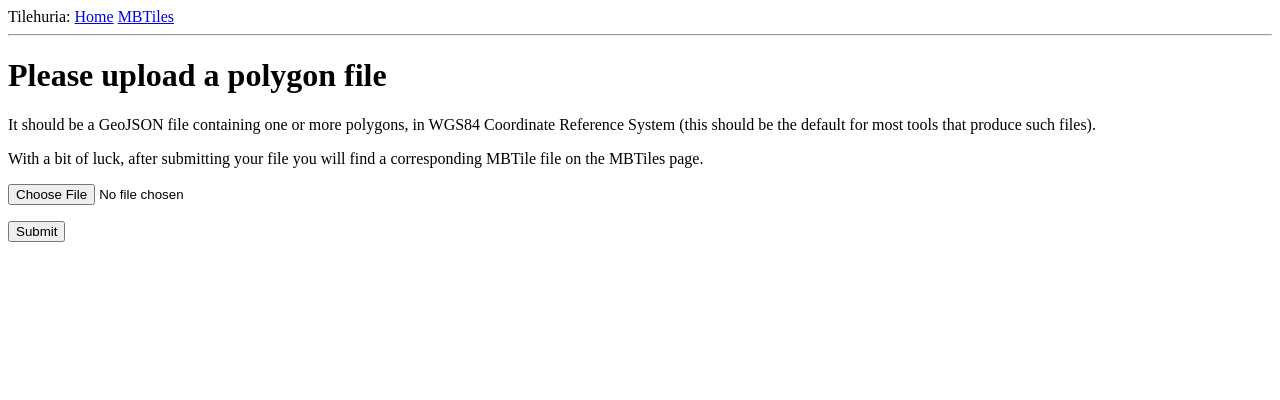
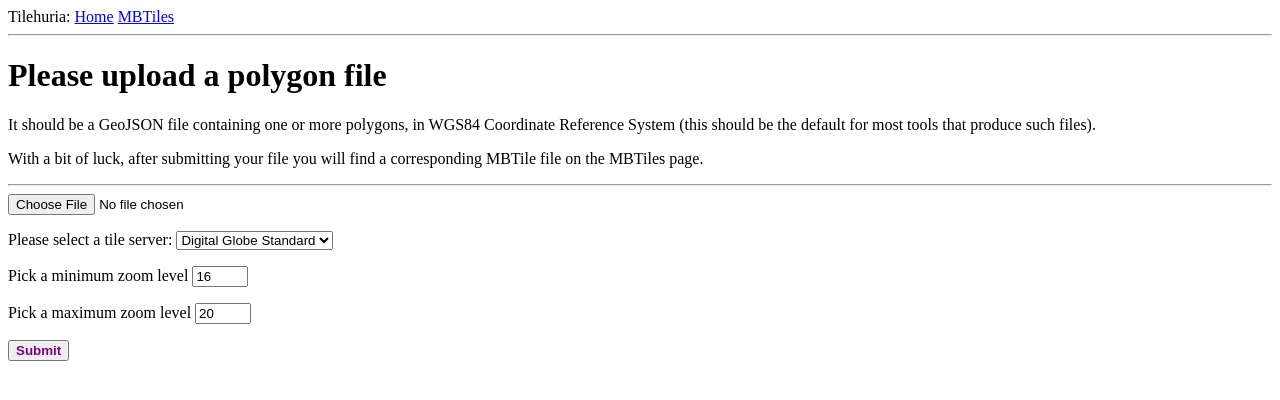
Before and after one commit to HumanitarianStuff/tilehuria-flask, a Flask app: page / in a window 1280 px wide. Shown: the top 400 px of the page. Run offline with Flask 2, Linux system fonts and the light colour scheme.

Commit message:
working thread for background processing, widgets for options (not yet implemented)

```diff
--- a/app/routes.py
+++ b/app/routes.py
@@ -1,9 +1,11 @@
 from flask import render_template, flash, redirect, url_for, request, send_file
 from werkzeug.utils import secure_filename
-from redis import Redis
-import rq
 import sys, os
 from app import app
+import threading
+
+from app.tilehuria.polygon2mbtiles import polygon2mbtiles
+
 
 
 def scandir(dir):
@@ -13,6 +15,10 @@ def scandir(dir):
         for f in files:
             filelist.append(os.path.join(path, f))
     return filelist
+
+def task(**opts):
+    infile = opts['infile']
+    polygon2mbtiles(infile)
 
 @app.route('/')
 @app.route('/index')
@@ -28,9 +34,18 @@ def upload():
         file.save(pathname)
         opts = {}
         opts ['infile'] = pathname
-        job = app.task_queue.enqueue(
-            'app.tilehuria.tilehuria.polygon2mbtiles.polygon2mbtiles', opts)
+        print('\nHere are the options captured by the submit button:')
+        print(opts)
+        print('\n')
+
+        # Crude threading to launch Tilehuria instead of a proper task queue
+        threads = []
+        thread = threading.Thread(target = task, kwargs = opts)
+        thread.start()
         #polygon2mbtiles(opts)
+
+
+
         return render_template('upload.html', uploaded_file=filename)
     else:
         return render_template('index.html', title='No file. Try again!')
--- a/app/templates/index.html
+++ b/app/templates/index.html
@@ -5,11 +5,39 @@
   <div>
     <h1>Please upload a polygon file</h1>
     <p>It should be a GeoJSON file containing one or more polygons, in WGS84 Coordinate Reference System (this should be the default for most tools that produce such files).</p><p>With a bit of luck, after submitting your file you will find a corresponding MBTile file on the MBTiles page.</p>
+  </div>
+
+  <hr>
+  <div>
     <input id="polygon" name="polygon" type="file" />
   </div>
-  <p></p>
+
+
   <div>
-    <button type="submit">Submit</button>
+    <p>Please select a tile server:
+      <select id="simple" name="simple">
+	<option>Digital Globe Standard</option>
+	<option>Digital Globe Premium</option>
+	<option>Bing</option>
+	<option>Google</option>
+      </select>
+    </p>
+  </div>
+
+  <div>
+    <p>Pick a minimum zoom level
+      <input type="number" name="minzoom" id="minzoom" min="8" max="22" step="1" value="16">
+    </p>
+  </div>
+
+  <div>
+    <p>Pick a maximum zoom level
+      <input type="number" name="maxzoom" id="maxzoom" min="8" max="22" step="1" value="20">
+    </p>
+  </div>
+
+  <div>
+    <button type="submit" style="color:purple"><strong>Submit</strong></button>
   </div>
 </form>
 
--- a/config.py
+++ b/config.py
@@ -2,4 +2,3 @@ import os
 
 class Config(object):
     SECRET_KEY = os.environ.get('SECRET_KEY') or 'plumpynut'
-    REDIS_URL = os.environ.get('REDIS_URL') or 'redis://'
--- a/tilehuriaflask.py
+++ b/tilehuriaflask.py
@@ -1,3 +1 @@
 from app import app
-
-from app import create_app
```
Also changed, not shown: app/__init__.py (+0 -8 lines), 1 other file.
